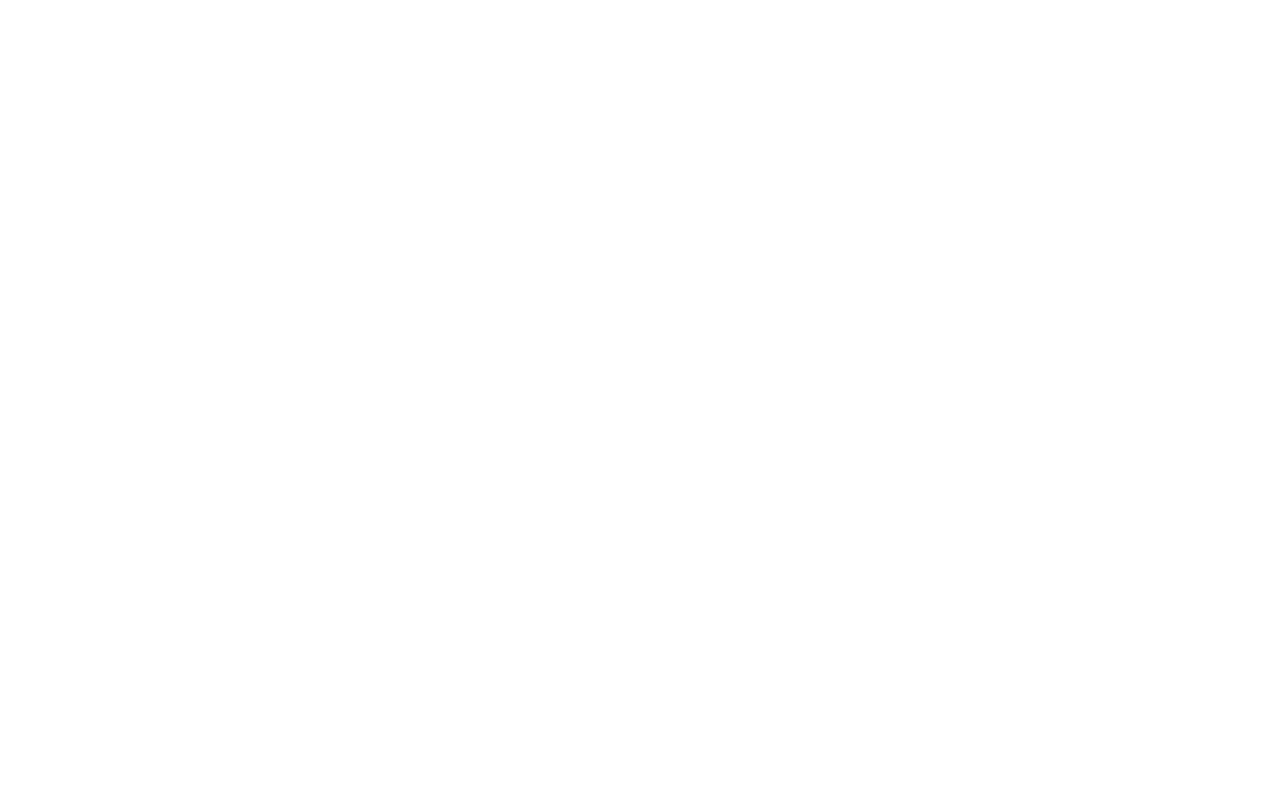
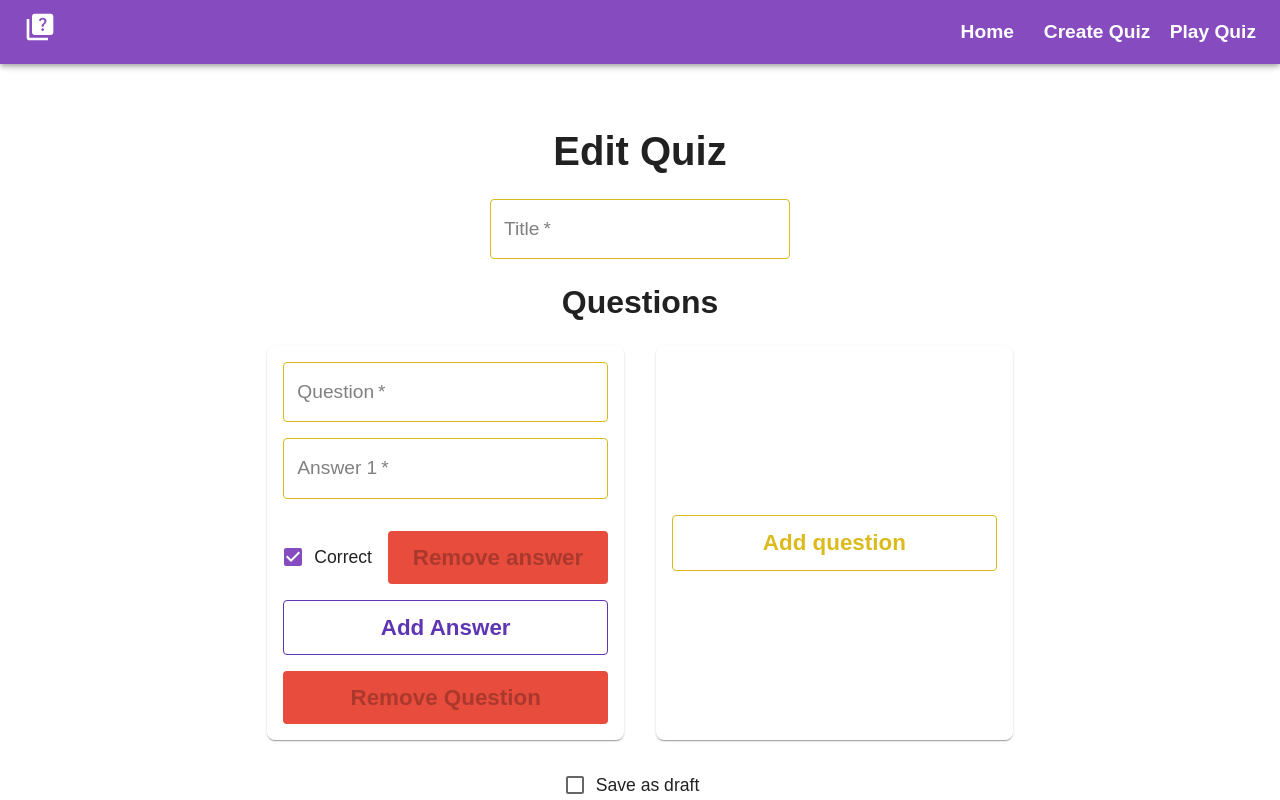
Before and after one commit to nik191010/react-quiz, a React (Create React App) app: page /create/1 in a window 1280 px wide. Before the commit this address had no page. Shown: the top 800 px of the page. Built offline with nearby package versions, Linux system fonts and the light colour scheme.

Commit message:
Ticket#6 is done

```diff
--- a/src/App.tsx
+++ b/src/App.tsx
@@ -12,7 +12,9 @@
       <Routes>
         <Route path="/" element={<Home />} />
         <Route path="/components" element={<ComponentShowCasePage />} />
-        <Route path="/create" element={<CreateQuizPage />} />
+        <Route path="/create" element={<CreateQuizPage />}>
+          <Route path=":quizId" element={<CreateQuizPage />} />
+        </Route>
       </Routes>
     </Router>
   </ThemeProvider>
--- a/src/pages/CreateQuizPage/CreateQuizPage.tsx
+++ b/src/pages/CreateQuizPage/CreateQuizPage.tsx
@@ -1,4 +1,5 @@
-import React, { useState } from 'react';
+import React, { useEffect, useState } from 'react';
+import { useParams } from 'react-router-dom';
 import {
   Container,
   Box,
@@ -23,79 +24,82 @@
   newQuestion,
 } from './styles';
 
-interface Answer {
-  id: number;
-  text: string;
-  correct: boolean;
-}
-
-interface Question {
-  id: number;
-  text: string;
-  answers: Answer[];
-}
-
-interface Quiz {
-  title: string;
-  questions: Question[];
-}
+import { Question, Quiz } from '../Home';
 
 const CreateQuizPage: React.FC = () => {
-  const [quiz, setQuiz] = useState<Quiz>({
-    title: '',
-    questions: [
-      {
-        id: Date.now() + Math.floor(Math.random() * 1000),
-        text: '',
-        answers: [{ id: 1, text: '', correct: true }],
-      },
-    ],
-  });
+  const { quizId } = useParams<{ quizId: string }>(); // id of the quiz
+  const storedQuizzes = localStorage.getItem('quizzes'); // getting all quizzes
+  const existingQuizzes: Quiz[] = storedQuizzes ? JSON.parse(storedQuizzes) : []; // if there's something, parse the quizzes
 
-  // Handle quiz title change
+  // const [items, setItems] = useState<Quiz[]>(existingQuizzes);
+  const [draft, setDraft] = useState<boolean>(false); // Saved as draft or not
+  const [questions, setQuestions] = useState<Question[]>([
+    { id: Date.now(), text: '', answers: [{ id: 1, text: '', correct: true }] },
+  ]); // Questions object
+  const [title, setTitle] = useState<string>(''); // Title of the quiz
+
+  // Load quiz if editing
+  useEffect(() => {
+    if (quizId) {
+      // Ok, there's the quiz with the id, get the data and set it to the useStates
+      const foundQuiz = existingQuizzes.find((quiz) => quiz.id.toString() === quizId);
+      if (foundQuiz) {
+        setTitle(foundQuiz.title);
+        setDraft(foundQuiz.draft);
+        setQuestions(foundQuiz.questions);
+      }
+    }
+  }, [quizId]);
+
+  // Handle title change
   const handleTitleChange = (e: React.ChangeEvent<HTMLInputElement>) => {
-    setQuiz({ ...quiz, title: e.target.value });
+    setTitle(e.target.value);
   };
 
-  // Handle question text change
-  const handleQuestionChange = (qIndex: number, value: string) => {
-    setQuiz((prev) => ({
-      ...prev,
-      questions: prev.questions.map((question, index) => {
-        if (index === qIndex) {
+  // Handle draft change
+  const handleDraftChange = () => {
+    setDraft((prevDraft) => {
+      const newDraft = !prevDraft;
+      return newDraft;
+    });
+  };
+
+  // Handle question change
+  const handleQuestionChange = (questionIndex: number, value: string) => {
+    setQuestions((prev) =>
+      prev.map((question, i) => {
+        if (i === questionIndex) {
           return { ...question, text: value };
         } else {
           return question;
         }
       }),
-    }));
+    );
   };
 
-  // Handle answer text change
-  const handleAnswerChange = (qIndex: number, aIndex: number, value: string) => {
-    setQuiz((prev) => ({
-      ...prev,
-      questions: prev.questions.map((question, index) => {
-        if (index === qIndex) {
+  // Handle answer change
+  const handleAnswerChange = (questionIndex: number, answerIndex: number, value: string) => {
+    setQuestions((prev) =>
+      prev.map((question, index) => {
+        if (index === questionIndex) {
           return {
             ...question,
-            answers: question.answers.map((answer, answerIndex) =>
-              answerIndex === aIndex ? { ...answer, text: value } : answer,
+            answers: question.answers.map((answer, aIndex) =>
+              aIndex === answerIndex ? { ...answer, text: value } : answer,
             ),
           };
         } else {
           return question;
         }
       }),
-    }));
+    );
   };
 
-  // Add a new answer
-  const addAnswer = (qIndex: number) => {
-    setQuiz((prev) => ({
-      ...prev,
-      questions: prev.questions.map((question, index) => {
-        if (index === qIndex && question.answers.length < 4) {
+  // Add answer
+  const addAnswer = (questionIndex: number) => {
+    setQuestions((prev) =>
+      prev.map((question, index) => {
+        if (index === questionIndex && question.answers.length < 4) {
           return {
             ...question,
             answers: [...question.answers, { id: Date.now(), text: '', correct: false }],
@@ -104,124 +108,146 @@
           return question;
         }
       }),
-    }));
+    );
   };
 
-  // Remove an answer
-  const removeAnswer = (qIndex: number, aIndex: number) => {
-    setQuiz((prev) => ({
-      ...prev,
-      questions: prev.questions.map((question, index) => {
-        if (index === qIndex) {
-          return { ...question, answers: question.answers.filter((_, j) => j !== aIndex) };
+  // Remove answer
+  const removeAnswer = (questionIndex: number, answerIndex: number) => {
+    setQuestions((prev) =>
+      prev.map((question, index) => {
+        if (index === questionIndex) {
+          return {
+            ...question,
+            answers: question.answers.filter((_, j) => j !== answerIndex),
+          };
         } else {
           return question;
         }
       }),
-    }));
+    );
   };
 
-  // Mark one answer as correct (ensures only one correct answer per question)
-  const markCorrect = (qIndex: number, aIndex: number) => {
-    setQuiz((prev) => ({
-      ...prev,
-      questions: prev.questions.map((question, index) => {
-        if (index === qIndex) {
+  // Correct answer
+  const markCorrect = (questionIndex: number, answerIndex: number) => {
+    setQuestions((prev) =>
+      prev.map((question, index) => {
+        if (index === questionIndex) {
           return {
             ...question,
-            answers: question.answers.map((answer, answerIndex) => ({
+            answers: question.answers.map((answer, aIndex) => ({
               ...answer,
-              correct: answerIndex === aIndex,
+              correct: aIndex === answerIndex,
             })),
           };
         } else {
           return question;
         }
       }),
-    }));
+    );
   };
 
-  // Add a new question
+  // Add question
   const addQuestion = () => {
-    setQuiz((prev) => ({
+    setQuestions((prev) => [
       ...prev,
-      questions: [
-        ...prev.questions,
-        { id: Date.now(), text: '', answers: [{ id: Date.now(), text: '', correct: false }] },
-      ],
-    }));
+      { id: Date.now(), text: '', draft: false, answers: [{ id: 1, text: '', correct: true }] },
+    ]);
   };
 
-  // Remove a question
+  // Remove question
   const removeQuestion = (qIndex: number) => {
-    setQuiz((prev) => ({
-      ...prev,
-      questions: prev.questions.filter((_, index) => index !== qIndex),
-    }));
+    if (questions.length > 1) {
+      setQuestions((prev) => prev.filter((_, i) => i !== qIndex));
+    }
   };
 
+  // Save to localStorage
   const handleSubmit = (e: React.FormEvent) => {
     e.preventDefault();
+    if (!title.trim()) {
+      alert('Please enter a quiz title');
+      return;
+    }
+
+    const newQuiz: Quiz = {
+      id: quizId ? Number(quizId) : Date.now(),
+      title,
+      draft,
+      questions: questions.map(({ id, text, answers }) => ({ id, text, answers })),
+    };
+
+    let updatedQuizzes;
+    if (quizId) {
+      updatedQuizzes = existingQuizzes.map((quiz) =>
+        quiz.id.toString() === quizId ? newQuiz : quiz,
+      );
+    } else {
+      updatedQuizzes = [...existingQuizzes, newQuiz];
+    }
+
+    localStorage.setItem('quizzes', JSON.stringify(updatedQuizzes));
+    // setItems(updatedQuizzes);
   };
 
   return (
     <Layout>
       <Container sx={container} maxWidth="md">
         <Box sx={form} component="form" onSubmit={handleSubmit}>
-          <Typography variant="h1">Create a Quiz</Typography>
+          <Typography variant="h1">
+            {quizId ? `Edit Quiz${draft === true ? ' - Draft' : ''}` : 'Create a Quiz'}
+          </Typography>
 
           <FormControl sx={formControl}>
             <TextField
               label="Title"
-              value={quiz.title}
+              value={title}
               onChange={handleTitleChange}
-              placeholder="Awesome Quiz"
               variant="outlined"
               required
             />
           </FormControl>
 
           <Typography variant="h2">Questions</Typography>
-
           <Box sx={boxGrid}>
-            {quiz.questions.map((question, qIndex) => (
+            {questions.map((question, questionIndex) => (
               <Box key={question.id} sx={boxQuestion}>
                 <FormControl sx={fullWidth}>
                   <TextField
                     label="Question"
                     value={question.text}
-                    onChange={(e) => handleQuestionChange(qIndex, e.target.value)}
+                    onChange={(e) => handleQuestionChange(questionIndex, e.target.value)}
                     variant="outlined"
                     required
                   />
                 </FormControl>
 
-                {question.answers.map((answer, aIndex) => (
+                {question.answers.map((answer, answerIndex) => (
                   <Box key={answer.id} sx={boxAnswers}>
                     <FormControl sx={fullWidth}>
                       <TextField
-                        label={`Answer ${aIndex + 1}`}
+                        label={`Answer ${answerIndex + 1}`}
                         value={answer.text}
-                        onChange={(e) => handleAnswerChange(qIndex, aIndex, e.target.value)}
+                        onChange={(e) =>
+                          handleAnswerChange(questionIndex, answerIndex, e.target.value)
+                        }
                         required
                         variant="outlined"
                       />
                     </FormControl>
-
                     <Box sx={boxCheckbox}>
                       <FormGroup>
                         <FormControlLabel
                           control={
                             <Checkbox
                               checked={answer.correct}
-                              onChange={() => markCorrect(qIndex, aIndex)}
+                              onChange={() => markCorrect(questionIndex, answerIndex)}
                             />
                           }
                           label="Correct"
                         />
                       </FormGroup>
                       <Button
-                        onClick={() => removeAnswer(qIndex, aIndex)}
+                        onClick={() => removeAnswer(questionIndex, answerIndex)}
                         variant="text"
                         color="error"
                         disabled={question.answers.length <= 1}
@@ -233,7 +259,7 @@
                 ))}
 
                 <Button
-                  onClick={() => addAnswer(qIndex)}
+                  onClick={() => addAnswer(questionIndex)}
                   sx={fullWidth}
                   variant="outlined"
                   color="secondary"
@@ -241,19 +267,17 @@
                 >
                   Add Answer
                 </Button>
-
                 <Button
-                  onClick={() => removeQuestion(qIndex)}
+                  onClick={() => removeQuestion(questionIndex)}
                   sx={fullWidth}
                   variant="text"
                   color="error"
-                  disabled={quiz.questions.length <= 1}
+                  disabled={questions.length <= 1}
                 >
                   Remove Question
                 </Button>
               </Box>
             ))}
-
             <Box sx={newQuestion}>
               <Button sx={fullWidth} onClick={addQuestion} variant="outlined" color="primary">
                 Add question
@@ -261,8 +285,17 @@
             </Box>
           </Box>
 
+          <Box>
+            <FormGroup>
+              <FormControlLabel
+                control={<Checkbox checked={draft} onChange={handleDraftChange} />}
+                label="Save as draft"
+              />
+            </FormGroup>
+          </Box>
+
           <Button type="submit" variant="text" color="primary">
-            Submit
+            {quizId ? 'Update Quiz' : 'Submit'}
           </Button>
         </Box>
       </Container>
--- a/src/pages/Home.tsx
+++ b/src/pages/Home.tsx
@@ -1,22 +1,77 @@
 import React from 'react';
 import { Link as RouterLink } from 'react-router-dom';
-import { Box, Button, Container, Typography } from '@mui/material';
+import { Box, Button, Container, List, ListItem, Typography } from '@mui/material';
 import Layout from '../components/Layout';
 
+import Link from '@mui/material/Link';
+
+export interface Answer {
+  correct: boolean;
+  id: number;
+  text: string;
+}
+export interface Question {
+  id: number;
+  text: string;
+  answers: Answer[];
+}
+
+export interface Quiz {
+  id: number;
+  title: string;
+  draft: boolean;
+  questions: Question[];
+}
+
 const Home: React.FC = () => {
+  // Getting a list of saved quizzes from localStorage
+  const storedQuizzes = localStorage.getItem('quizzes');
+  const existingQuizzes: Quiz[] = storedQuizzes ? JSON.parse(storedQuizzes) : [];
   return (
     <>
       <Layout>
         <Container sx={{ textAlign: 'center' }} maxWidth="md">
-          <Box sx={{ display: 'flex', flexDirection: 'column', alignItems: 'center', gap: '2rem' }}>
+          <Box sx={{ display: 'flex', flexDirection: 'column', gap: '5rem 0' }}>
+            <Box
+              sx={{ display: 'flex', flexDirection: 'column', alignItems: 'center', gap: '2rem' }}
+            >
               <Typography variant="h1">Test Your Knowledge with Quizzes</Typography>
               <Typography variant="body1">
-              You&apos;re just looking for a playful way to learn new facts, our quizzes are
-              designed to entertain and educate.
+                You're just looking for a playful way to learn new facts, our quizzes are designed
+                to entertain and educate.
               </Typography>
               <Button component={RouterLink} to="/create" variant="text" color="primary">
                 Create Quiz
               </Button>
+            </Box>
+            <Box
+              sx={{
+                display: 'flex',
+                flexDirection: 'column',
+                justifyContent: 'center',
+                alignItems: 'center',
+                width: '100%',
+              }}
+            >
+              <Typography variant="h2">List of Quizzes</Typography>
+
+              <List>
+                {existingQuizzes.map((quiz: Quiz) => (
+                  <ListItem sx={{ padding: 0 }} key={quiz.id}>
+                    <Link
+                      sx={{ display: 'flex', gap: '0 0.3rem' }}
+                      component={RouterLink}
+                      to={`/create/${quiz.id}`}
+                    >
+                      <Box>
+                        {quiz.title.charAt(0).toUpperCase() + quiz.title.toLowerCase().slice(1)}
+                      </Box>
+                      <Box>{quiz.draft && '- Draft'}</Box>
+                    </Link>
+                  </ListItem>
+                ))}
+              </List>
+            </Box>
           </Box>
         </Container>
       </Layout>
```
Lines whose indentation alone changed are shown as unchanged.
